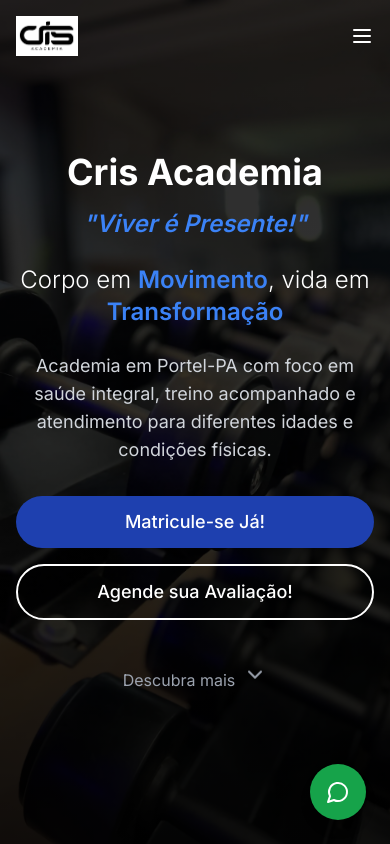
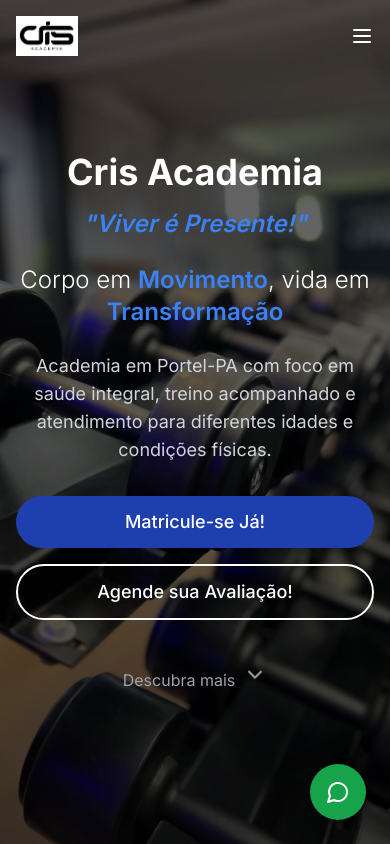
Before and after one commit to erivamjr/gym-cris, a Next.js app: page / in a window 390 px wide. Shown: the top 844 px of the page. Built offline with nearby package versions, Linux system fonts and the light colour scheme.

Commit message:
style: improve hero image visibility on mobile

```diff
--- a/src/components/Hero.tsx
+++ b/src/components/Hero.tsx
@@ -17,7 +17,7 @@
         sizes="100vw"
         className="object-cover"
       />
-      <div className="absolute inset-0 bg-gradient-to-b from-black/75 via-black/70 to-black/90" />
+      <div className="absolute inset-0 bg-gradient-to-b from-black/45 via-black/40 to-black/65 md:from-black/75 md:via-black/70 md:to-black/90" />
 
       <div className="container relative z-10 mx-auto px-4 text-center">
         <div className="animate-[fadeInUp_700ms_ease-out_both]">
```
